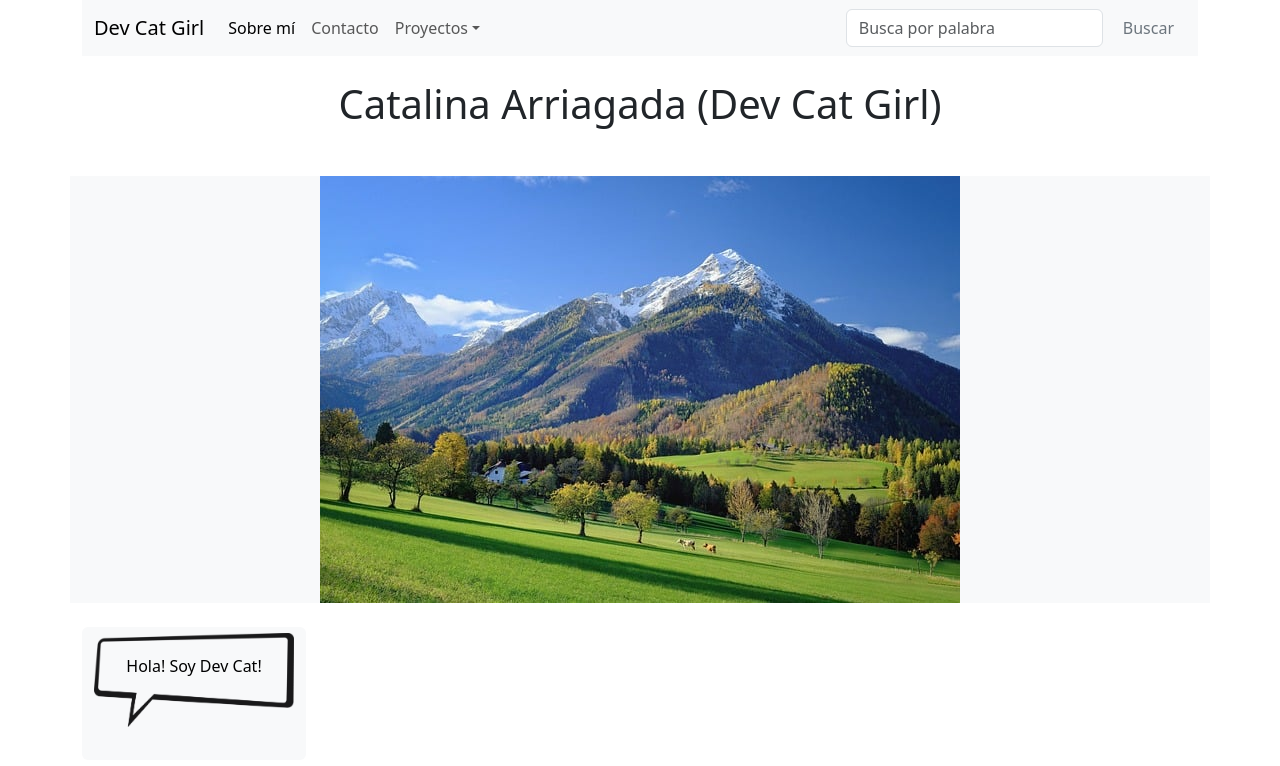
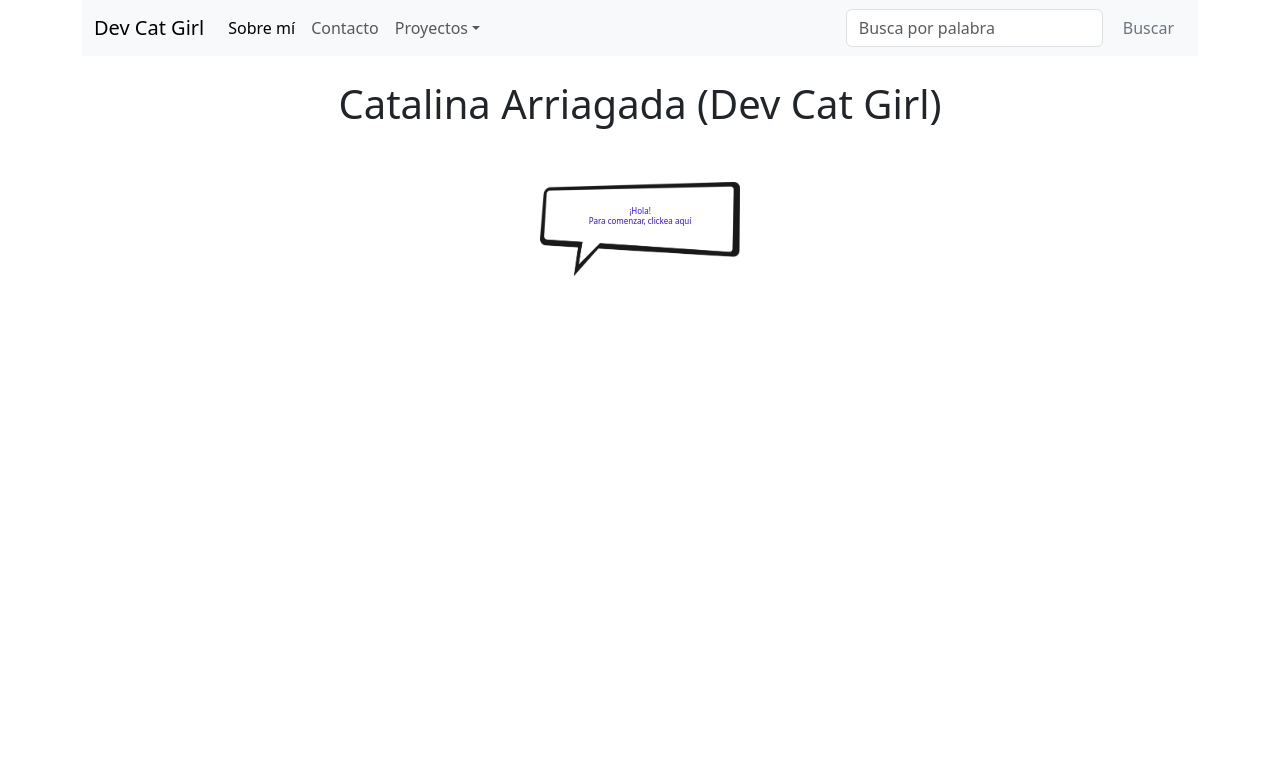
Before and after one commit to catalina-arriagada/portfolio, a React (Create React App) app: page /about in a window 1280 px wide. Shown: the top 766 px of the page. Built offline with nearby package versions, Linux system fonts and the light colour scheme.

Commit message:
about update

```diff
--- a/src/components/About.jsx
+++ b/src/components/About.jsx
@@ -2,7 +2,7 @@
 //Nombre y apellido, a que me dedico, resumen de mi experiencia y objetivos.
 
 import React from 'react';
-import { Image, Row, Container, Col } from 'react-bootstrap';
+import { Row, Container, Col } from 'react-bootstrap';
 import TransitionText from './aboutComponents/TransitionText';
 
 const About = () => {
@@ -10,14 +10,14 @@ const About = () => {
         <div className='row pt-4'>
             <h2 className='col display-6 text-center'>Catalina Arriagada (Dev Cat Girl)</h2>
             <p className="text-center mt-2"></p>
-            <Container className = 'text-center mt-3 bg-body-tertiary mb-4'>
+            <Container className = 'text-center mt-3 mb-4'>
                 <Row>
                     <Col>
-                        <Image src="./img/profile.jpg" alt="profile" fluid />
+                        {/* <Image src="./img/profile.jpg" alt="profile" fluid /> */}
+                        <TransitionText />
                     </Col>
                 </Row>
             </Container>
-            <TransitionText />
         </div>
     )
 }
--- a/src/components/aboutComponents/TransitionText.jsx
+++ b/src/components/aboutComponents/TransitionText.jsx
@@ -1,7 +1,5 @@
 import { useState } from 'react';
 import Button from 'react-bootstrap/Button';
-import Card from 'react-bootstrap/Card';
-import Collapse from 'react-bootstrap/Collapse';
 import { Image } from 'react-bootstrap';
 import '../../styles/circle.css';
 import '../../styles/transition_text.css';
@@ -12,28 +10,42 @@ import '../../styles/transition_text.css';
 //Idea final: (dev cat girl) cada letra se mueve de manera q provoca darle click (son como letras personificadas con ojos, boca, etc) y al hacerlo aparece globo historieta que al tocarla se abre la imagen
 
 function TransitionText() {
-  const [open, setOpen] = useState(false);
+
+    const states = [
+      {
+        text: `¡Hola!
+        Para comenzar, clickea aquí`,
+        src: './img/circle.png',
+        className: 'circle-img'
+      },
+      {
+          text: 'Bienvenidos a mi web!',
+          src: './img/circle.png',
+          className: 'circle-img'
+      },
+      {
+        text: 'Soy Dev Cat, una desarrolladora de Software.',
+        src: './img/circle.png',
+        className: 'circle-img'
+    },
+    ];
+
+    const changeStates = () => {
+        setCurrentIndex((currentIndex + 1) % states.length);
+    };
+
+    const [currentIndex, setCurrentIndex] = useState(0);
 
   return (
     <div>
       <Button
-        onClick={() => setOpen(!open)}
-        aria-expanded={open}
-        variant='light'
+        onClick={changeStates}
+        variant='none'
         className='button_transition_text'>
-        <Image className='circle-img' src="./img/circle.png" alt="globo" />
-        <h6 className='circle-title'>Hola! Soy Dev Cat!</h6>
+        <Image className= {states[currentIndex].className} src={states[currentIndex].src}  />
+        <h6 className='circle-title'>{states[currentIndex].text}</h6>
       </Button>
 
-      <div style={{ minHeight: '150px' }}>
-        <Collapse in={open} dimension="width">
-          <div id="example-collapse-text">
-            <Card body style={{ width: '400px' }}>
-                Mi nombre es Catalina, y soy desarrolladora de Software Chilena, Lorem ipsum, dolor sit amet consectetur adipisicing elit. Sed repellendus possimus corrupti incidunt asperiores nemo quia eum laborum hic iure, soluta fugiat assumenda reprehenderit veniam minima voluptas! Tenetur, omnis aspernatur!
-            </Card>
-          </div>
-        </Collapse>
-      </div>
     </div>
   );
 }
--- a/src/styles/transition_text.css
+++ b/src/styles/transition_text.css
@@ -1,6 +1,4 @@
 .button_transition_text {
-    background-color:rgba(255, 255, 255, 0);
-    border-radius: 40%;
     transition: .2s linear;
 }
 
@@ -11,8 +9,7 @@
 .circle-title{
     position: relative;
     bottom: 70px;
+    color: rgb(51, 10, 255);
+    font-size: 8px;
+    white-space: pre-line; /*toma los espacios dentro de las backticks``*/
 }
-
-.circle-title:hover{
-    transform: scale(1.2);
-}
```
